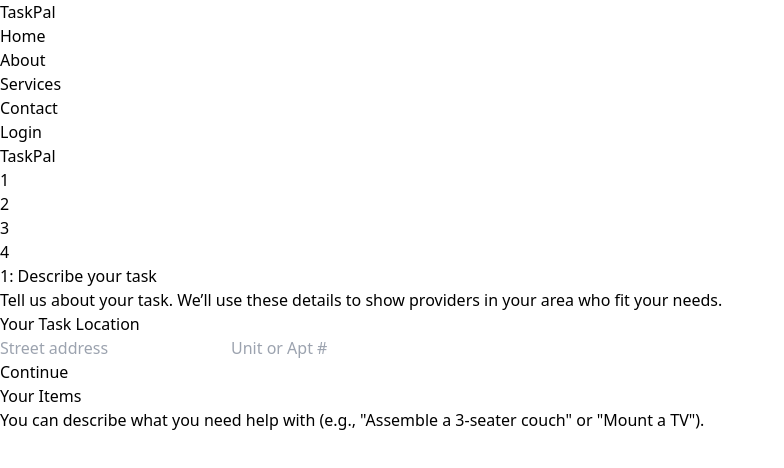
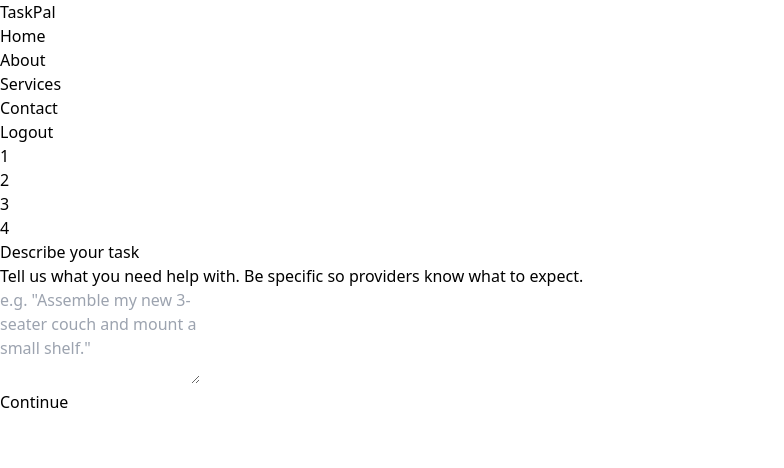
Before and after one commit to cpro-capstone-290x/TaskPal, a React (Vite) app in the folder frontend/: page /booking/initiate/1 in a window 1280 px wide. Shown: the top 468 px of the page, without its empty margins (0-784 px from the left). Built offline with nearby package versions, Linux system fonts and the light colour scheme; sample sign-in values are in the browser's storage.

Commit message:
Adjusting the initialBooking component to include messaging functionality and updating the Header component to reflect user authentication status.

```diff
--- a/frontend/src/pages/bookingpage/components/initialBooking.jsx
+++ b/frontend/src/pages/bookingpage/components/initialBooking.jsx
@@ -1,110 +1,244 @@
 import React, { useState } from "react";
 import { useParams, useNavigate } from "react-router-dom";
+import axios from "axios";
 
 const BookingInit = () => {
   const { providerId } = useParams();
   const navigate = useNavigate();
+
+  const [step, setStep] = useState(1); // 1️⃣–4️⃣ progress steps
   const [form, setForm] = useState({
-    street: "",
-    unit: "",
+    notes: "",
+    scheduled_date: "",
+    price: "",
   });
+  const [loading, setLoading] = useState(false);
 
+  // Handle input updates
   const handleChange = (e) => {
     const { name, value } = e.target;
     setForm((prev) => ({ ...prev, [name]: value }));
   };
 
-  const handleContinue = () => {
-    if (!form.street.trim()) {
-      alert("Please enter a valid address.");
+  // Step navigation
+  const handleNext = () => {
+    if (step === 1 && !form.notes.trim()) return alert("Please describe your task.");
+    if (step === 2 && !form.scheduled_date) return alert("Please select a date and time.");
+    if (step === 3 && !form.price) return alert("Please enter your proposed price.");
+    setStep((prev) => prev + 1);
+  };
+
+  const handleBack = () => setStep((prev) => prev - 1);
+
+  // ✅ Final Submit → Create booking
+  const handleBookNow = async () => {
+    const token = localStorage.getItem("authToken");
+    const userRole = localStorage.getItem("userRole");
+    const clientId = localStorage.getItem("userId");
+
+    if (!token || userRole !== "user") {
+      // ✅ Save current route before login
+      localStorage.setItem("pendingRedirect", window.location.pathname);
+      alert("⚠️ You must log in as a client to continue booking.");
+      navigate("/login");
       return;
     }
-    // ✅ Navigate to next step (e.g., select time/date)
-    navigate(`/booking/details/${providerId}?street=${encodeURIComponent(form.street)}&unit=${encodeURIComponent(form.unit)}`);
+
+    // ✅ Continue booking logic if logged in
+    setLoading(true);
+    try {
+      const res = await axios.post(
+        "http://localhost:5000/api/bookings",
+        {
+          client_id: clientId,
+          provider_id: providerId,
+          notes: form.notes,
+          scheduled_date: form.scheduled_date,
+          price: parseFloat(form.price),
+          agreement_signed_by_client: false,
+          agreement_signed_by_provider: false,
+          status: "Pending",
+        },
+        {
+          headers: { Authorization: `Bearer ${token}` },
+        }
+      );
+
+      const booking = res.data;
+
+      if (!booking?.bookingId || !booking?.provider_id) {
+        console.error("❌ Invalid booking response:", res.data);
+        alert("Something went wrong while creating the chat room.");
+        return;
+      }
+
+      // ✅ Redirect to chat page
+      navigate(`/chat/${booking.bookingId}/user`);
+
+
+
+    } catch (err) {
+      console.error("❌ Error creating booking:", err);
+      alert("Failed to create booking.");
+    } finally {
+      setLoading(false);
+    }
   };
+
+
+  // 🟢 Step 1: Task Description
+  const renderStep1 = () => (
+    <div>
+      <h3 className="text-lg font-semibold text-gray-800 mb-3">Describe your task</h3>
+      <p className="text-sm text-gray-600 mb-4">
+        Tell us what you need help with. Be specific so providers know what to expect.
+      </p>
+      <textarea
+        name="notes"
+        value={form.notes}
+        onChange={handleChange}
+        placeholder='e.g. "Assemble my new 3-seater couch and mount a small shelf."'
+        className="w-full border text-white border-gray-300 rounded-lg px-4 py-3 focus:ring-2 focus:ring-green-600 focus:outline-none text-gray-700 resize-none"
+        rows={4}
+      />
+    </div>
+  );
+
+  // 🟢 Step 2: Schedule Date
+  const renderStep2 = () => (
+    <div>
+      <h3 className="text-lg font-semibold text-gray-800 mb-3">When would you like it done?</h3>
+      <p className="text-sm text-gray-600 mb-4">
+        Choose your preferred date and time for this task.
+      </p>
+      <input
+        type="datetime-local"
+        name="scheduled_date"
+        value={form.scheduled_date}
+        onChange={handleChange}
+        className="w-full border text-white border-gray-300 rounded-full px-4 py-3 focus:ring-2 focus:ring-green-600 focus:outline-none text-gray-700"
+      />
+    </div>
+  );
+
+  // 🟢 Step 3: Price
+  const renderStep3 = () => (
+    <div>
+      <h3 className="text-lg font-semibold text-gray-800 mb-3">Set your price</h3>
+      <p className="text-sm text-gray-600 mb-4">
+        Suggest how much you’re willing to pay for this task.
+      </p>
+      <div className="flex items-center space-x-2">
+        <span className="text-gray-700 font-semibold">$</span>
+        <input
+          type="number"
+          name="price"
+          value={form.price}
+          onChange={handleChange}
+          placeholder="80.00"
+          min="0"
+          step="0.01"
+          className="w-full border text-white border-gray-300 rounded-full px-4 py-3 focus:ring-2 focus:ring-green-600 focus:outline-none text-gray-700"
+        />
+      </div>
+    </div>
+  );
+
+  // 🟢 Step 4: Summary
+  const renderStep4 = () => (
+    <div>
+      <h3 className="text-lg font-semibold text-gray-800 mb-3">Review your details</h3>
+      <p className="text-sm text-gray-600 mb-4">Confirm before booking your provider.</p>
+      <div className="bg-gray-50 border border-gray-200 rounded-lg p-4 text-gray-700 space-y-2">
+        <p>
+          <strong>Task:</strong> {form.notes || "Not provided"}
+        </p>
+        <p>
+          <strong>Scheduled Date:</strong>{" "}
+          {form.scheduled_date
+            ? new Date(form.scheduled_date).toLocaleString()
+            : "Not selected"}
+        </p>
+        <p>
+          <strong>Price:</strong> ${form.price || "Not set"}
+        </p>
+      </div>
+    </div>
+  );
 
   return (
     <div className="min-h-screen bg-gray-50 flex flex-col items-center">
-      {/* 🔹 Header / Logo */}
+      {/* Header */}
       <div className="w-full max-w-4xl px-6 py-6">
-        <h1 className="text-2xl font-bold text-green-700">TaskPal</h1>
+        {/* <h1 className="text-2xl font-extrabold text-primary tracking-tight">
+          <span className="text-secondary">Task</span>Pal</h1> */}
       </div>
 
-      {/* 🔹 Progress Bar */}
+      {/* Progress Bar */}
       <div className="w-full max-w-4xl flex items-center justify-between px-6 mb-8">
-        {["Describe your task", "Select your Tasker", "Confirm details", "Payment"].map(
-          (label, index) => (
+        {["Task", "Schedule", "Price", "Summary"].map((label, index) => (
           <div key={index} className="flex-1 flex items-center">
             <div
               className={`flex items-center justify-center w-8 h-8 rounded-full text-sm font-semibold ${
-                  index === 0
+                step === index + 1
                   ? "bg-green-700 text-white"
+                  : step > index + 1
+                  ? "bg-green-400 text-white"
                   : "bg-gray-300 text-gray-600"
               }`}
             >
               {index + 1}
             </div>
             {index < 3 && (
-                <div className="flex-1 h-0.5 bg-gray-300 mx-2"></div>
+              <div
+                className={`flex-1 h-0.5 mx-2 ${
+                  step > index + 1 ? "bg-green-500" : "bg-gray-300"
+                }`}
+              ></div>
             )}
           </div>
-          )
-        )}
+        ))}
       </div>
 
-      {/* 🔹 Step Title */}
-      <div className="w-full max-w-2xl px-4 mb-3">
-        <h2 className="text-lg font-semibold text-gray-800">
-          1: Describe your task
-        </h2>
-        <p className="text-sm text-gray-600">
-          Tell us about your task. We’ll use these details to show providers in
-          your area who fit your needs.
-        </p>
-      </div>
+      {/* Step Card */}
+      <div className="w-full max-w-2xl bg-white rounded-xl shadow-sm border border-gray-200 p-6 mb-6">
+        {step === 1 && renderStep1()}
+        {step === 2 && renderStep2()}
+        {step === 3 && renderStep3()}
+        {step === 4 && renderStep4()}
 
-      {/* 🔹 Form Card */}
-      <div className="w-full max-w-2xl bg-white rounded-xl shadow-sm border border-gray-200 p-6 mb-6">
-        <h3 className="text-lg font-semibold text-gray-800 mb-4">
-          Your Task Location
-        </h3>
+        {/* Buttons */}
+        <div className="flex justify-between mt-8">
+          {step > 1 ? (
+            <button
+              onClick={handleBack}
+              className="px-6 py-2 rounded-full border border-gray-300 text-gray-600 hover:bg-gray-100"
+            >
+              Back
+            </button>
+          ) : (
+            <div />
+          )}
 
-        <div className="space-y-4">
-          <input
-            type="text"
-            name="street"
-            value={form.street}
-            onChange={handleChange}
-            placeholder="Street address"
-            className="w-full border border-gray-300 rounded-full px-5 py-3 focus:ring-2 focus:ring-green-600 focus:outline-none text-gray-700"
-          />
-          <input
-            type="text"
-            name="unit"
-            value={form.unit}
-            onChange={handleChange}
-            placeholder="Unit or Apt #"
-            className="w-full border border-gray-300 rounded-full px-5 py-3 focus:ring-2 focus:ring-green-600 focus:outline-none text-gray-700"
-          />
-        </div>
-
-        <div className="flex justify-center mt-6">
+          {step < 4 ? (
             <button
-            onClick={handleContinue}
+              onClick={handleNext}
               className="bg-green-700 hover:bg-green-800 text-white font-semibold rounded-full px-8 py-2 transition"
             >
               Continue
             </button>
+          ) : (
+            <button
+              onClick={handleBookNow}
+              disabled={loading}
+              className={`${
+                loading ? "bg-gray-400" : "bg-green-700 hover:bg-green-800"
+              } text-white font-semibold rounded-full px-8 py-2 transition`}
+            >
+              {loading ? "Booking..." : "Book Now"}
+            </button>
+          )}
         </div>
-      </div>
-
-      {/* 🔹 Items Section (placeholder) */}
-      <div className="w-full max-w-2xl bg-white rounded-xl border border-gray-200 p-4 mb-10">
-        <h3 className="font-semibold text-gray-800 mb-2">Your Items</h3>
-        <p className="text-gray-500 text-sm">
-          You can describe what you need help with (e.g., "Assemble a 3-seater
-          couch" or "Mount a TV").
-        </p>
       </div>
     </div>
   );
--- a/frontend/src/pages/components/Header.jsx
+++ b/frontend/src/pages/components/Header.jsx
@@ -1,32 +1,82 @@
-import React from "react";
+import React, { useEffect, useState } from "react";
+import { Link, useNavigate } from "react-router-dom";
 
 const Header = () => {
+  const [isLoggedIn, setIsLoggedIn] = useState(false);
+  const navigate = useNavigate();
+
+  // ✅ Check login status on load
+  useEffect(() => {
+    const token = localStorage.getItem("authToken");
+    setIsLoggedIn(!!token);
+  }, []);
+
+  // ✅ Handle logout
+  const handleLogout = () => {
+    localStorage.removeItem("authToken");
+    localStorage.removeItem("userId");
+    localStorage.removeItem("userRole");
+    localStorage.removeItem("pendingRedirect");
+    setIsLoggedIn(false);
+    alert("👋 You have been logged out successfully.");
+    navigate("/");
+  };
 
   const navLinks = [
     { name: "Home", path: "/" },
     { name: "About", path: "/about" },
     { name: "Services", path: "/services" },
     { name: "Contact", path: "/contact" },
-        { name: "Login", path: "/login" },
   ];
+
   return (
-        <header className="bg-white shadow-md">
-            <div className="container mx-auto px-4 py-4 flex justify-between items-center">
-                <div className="text-2xl font-extrabold text-primary tracking-tight">
-                    <span className="text-secondary">Task</span>Pal</div>
+    <header className="bg-white shadow-md sticky top-0 z-50">
+      <div className="container mx-auto px-6 py-4 flex justify-between items-center">
+        {/* Logo */}
+        <div
+          className="text-2xl font-extrabold text-primary tracking-tight cursor-pointer"
+          onClick={() => navigate("/")}
+        >
+          <span className="text-secondary">Task</span>Pal
+        </div>
+
+        {/* Navigation */}
         <nav>
-                    <ul className="flex space-x-4">
+          <ul className="flex space-x-6 items-center">
             {navLinks.map((link) => (
               <li key={link.name}>
-                                <a href={link.path} className="text-gray-600 hover:text-gray-800">
+                <Link
+                  to={link.path}
+                  className="text-gray-600 hover:text-sky-600 font-medium transition"
+                >
                   {link.name}
-                                </a>
+                </Link>
               </li>
             ))}
+
+            {/* ✅ Login / Logout Button */}
+            <li>
+              {isLoggedIn ? (
+                <button
+                  onClick={handleLogout}
+                  className="px-4 py-2 rounded-full bg-red-500 text-white font-semibold hover:bg-red-600 transition"
+                >
+                  Logout
+                </button>
+              ) : (
+                <Link
+                  to="/login"
+                  className="px-4 py-2 rounded-full bg-sky-600 text-white font-semibold hover:bg-sky-700 transition"
+                >
+                  Login
+                </Link>
+              )}
+            </li>
           </ul>
         </nav>
       </div>
     </header>
-    )
-}
+  );
+};
+
 export default Header;
```
Also changed, not shown: frontend/src/pages/LoginPage/components/LoginUser.jsx (+34 -18 lines). Lines whose indentation alone changed are shown as unchanged.
